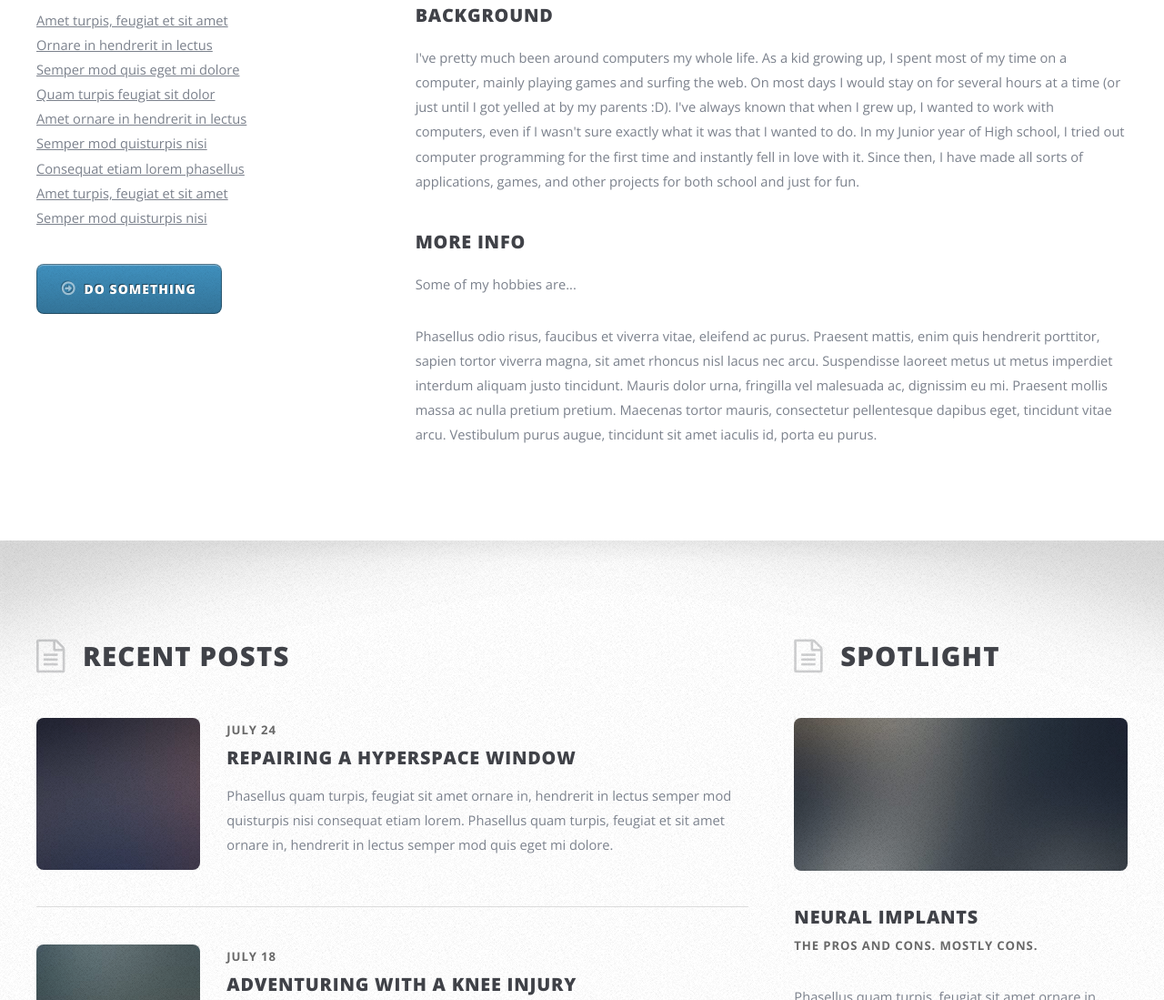
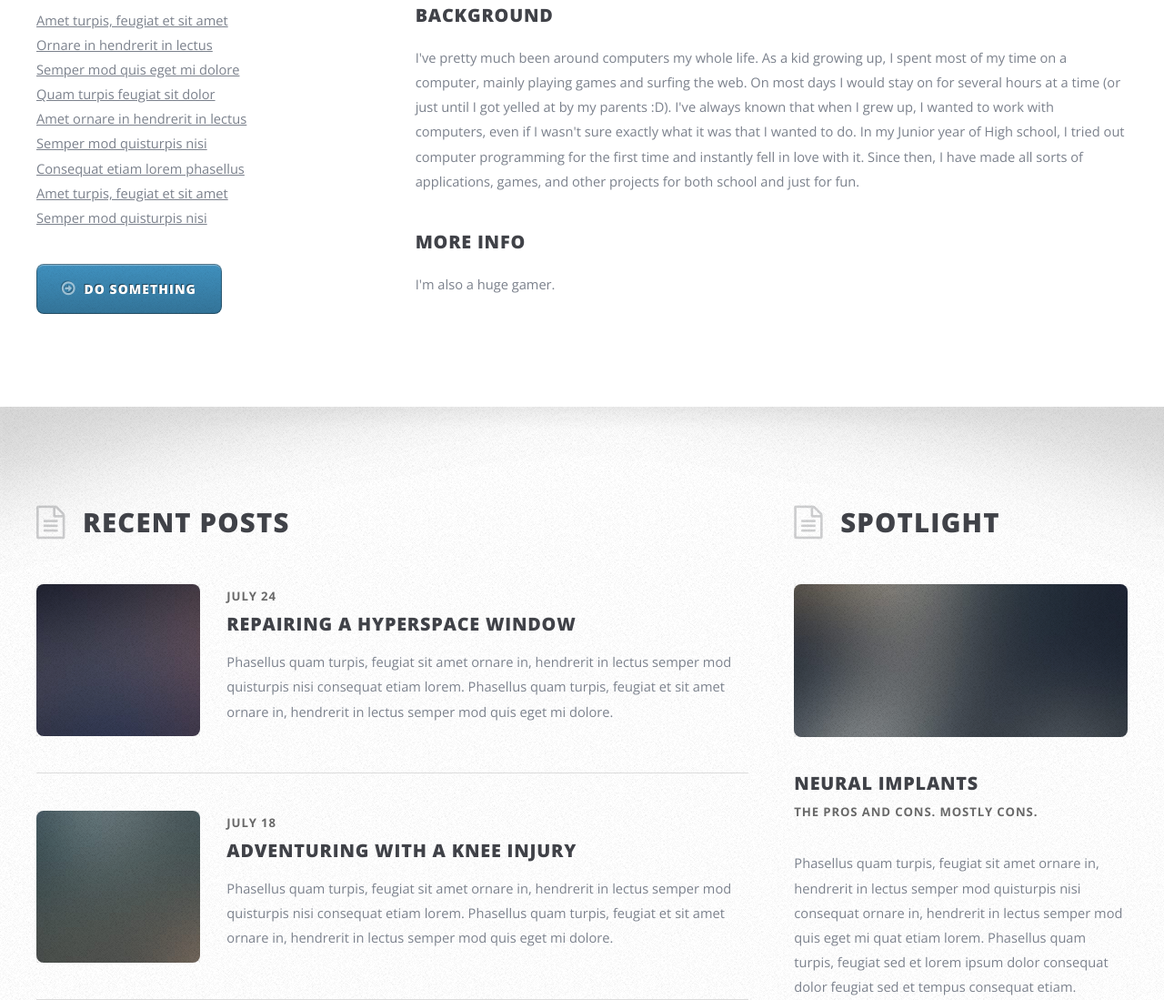
Before and after one commit to pranav412/Website-Revamp, a plain HTML site: page left-sidebar.html in a window 1280 px wide. Shown: the part 788-1887 px from the top of the page at 91% size. Drawn offline with nearby package versions, Linux system fonts and the light colour scheme.

Commit message:
Homepage and About Me updated

```diff
--- a/left-sidebar.html
+++ b/left-sidebar.html
@@ -129,14 +129,7 @@
                                                     projects for both school and just for fun.</p>
 
 													<h3>More Info</h3>
-													<p>Some of my hobbies are...</p>
-
-													<p>Phasellus odio risus, faucibus et viverra vitae, eleifend ac purus. Praesent mattis, enim
-													quis hendrerit porttitor, sapien tortor viverra magna, sit amet rhoncus nisl lacus nec arcu.
-													Suspendisse laoreet metus ut metus imperdiet interdum aliquam justo tincidunt. Mauris dolor urna,
-													fringilla vel malesuada ac, dignissim eu mi. Praesent mollis massa ac nulla pretium pretium.
-													Maecenas tortor mauris, consectetur pellentesque dapibus eget, tincidunt vitae arcu.
-													Vestibulum purus augue, tincidunt sit amet iaculis id, porta eu purus.</p>
+													<p>I'm also a huge gamer. </p>
 												</article>
 
 										</div>
```
Also changed, not shown: index.html (+4 -4 lines).
